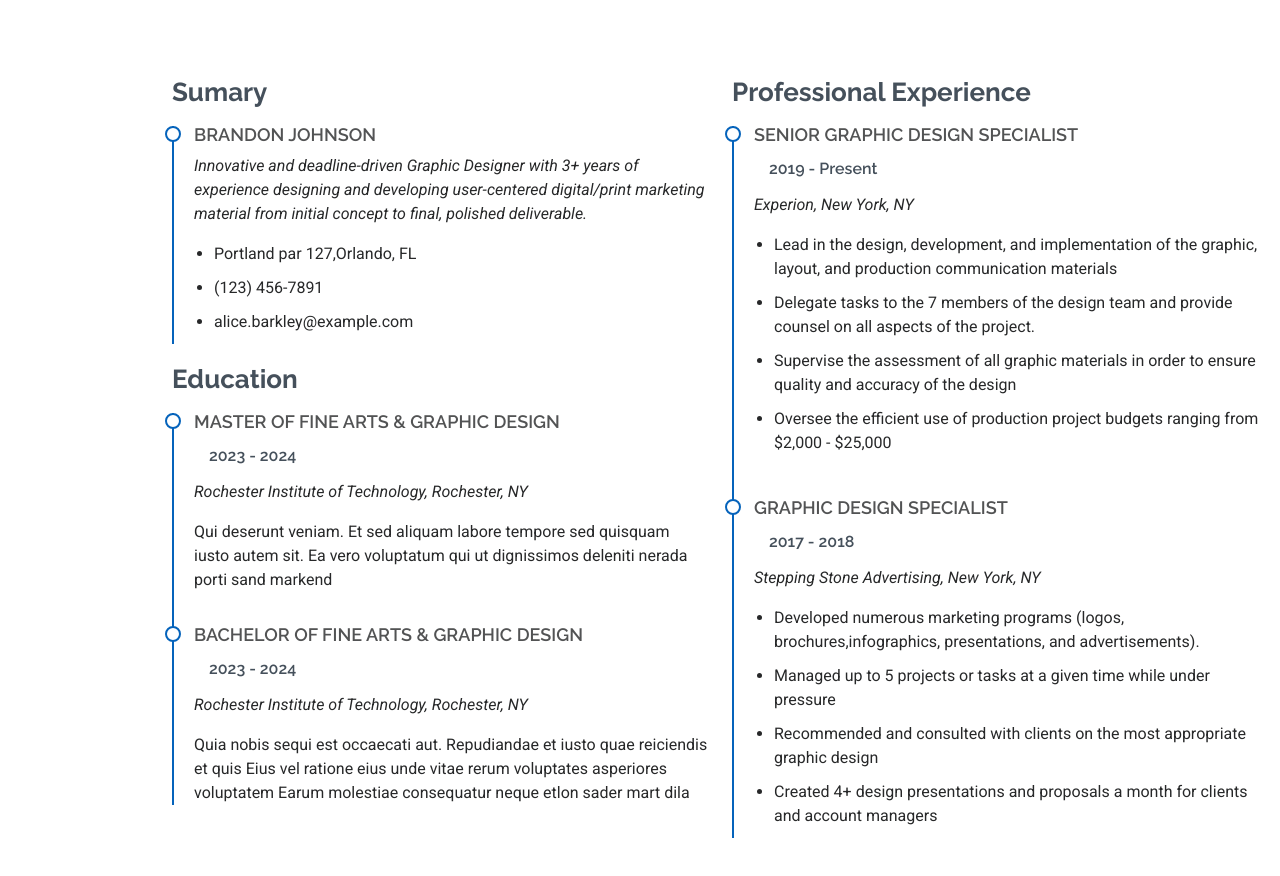
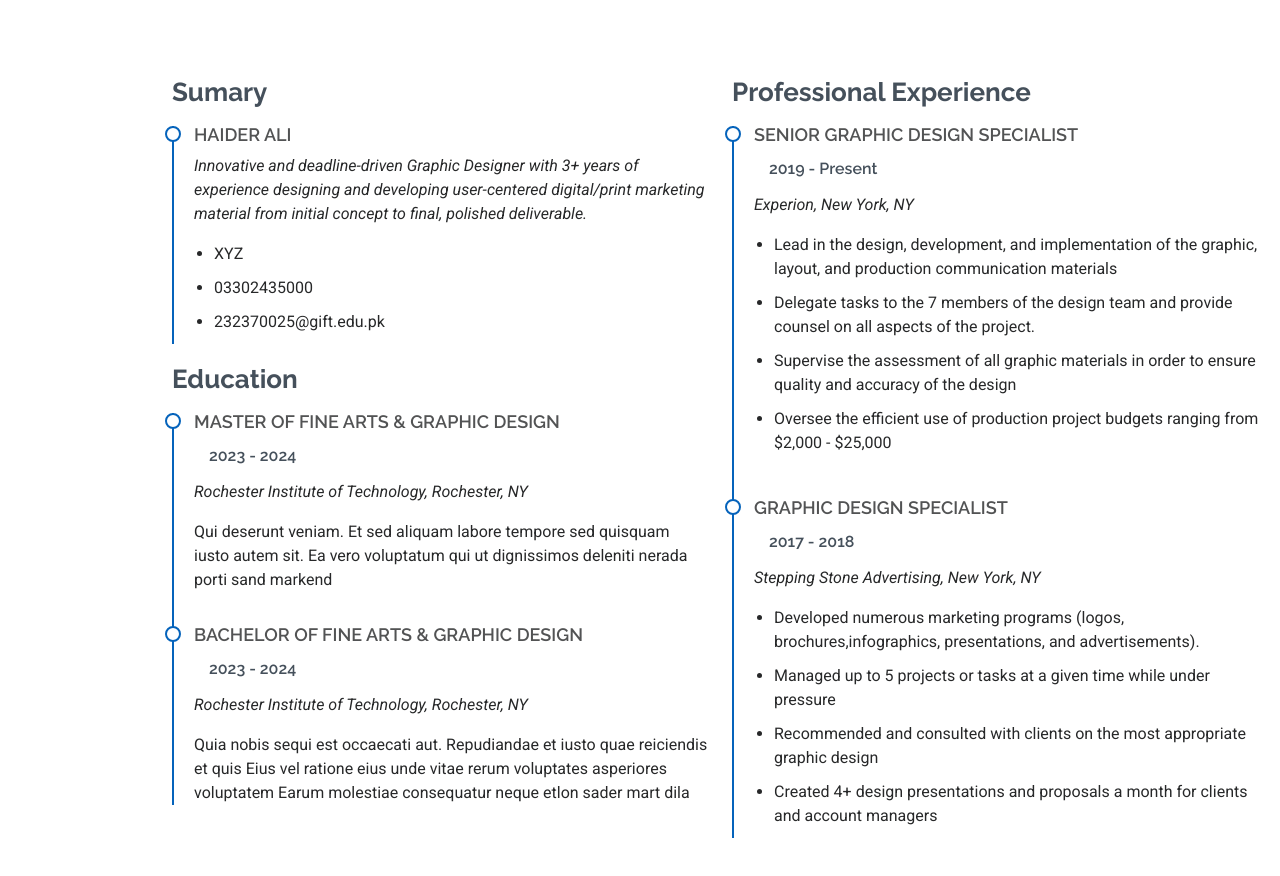
Before and after one commit to Haider752/cv, a plain HTML site: page index.html in a window 1280 px wide. Shown: the part 2322-3198 px from the top of the page. Drawn offline with Linux system fonts and the light colour scheme.

Commit message:
Update index.html

```diff
--- a/index.html
+++ b/index.html
@@ -256,12 +256,12 @@
             <h3 class="resume-title">Sumary</h3>
 
             <div class="resume-item pb-0">
-              <h4>Brandon Johnson</h4>
+              <h4>Haider Ali</h4>
               <p><em>Innovative and deadline-driven Graphic Designer with 3+ years of experience designing and developing user-centered digital/print marketing material from initial concept to final, polished deliverable.</em></p>
               <ul>
-                <li>Portland par 127,Orlando, FL</li>
-                <li>(123) 456-7891</li>
-                <li>alice.barkley@example.com</li>
+                <li>XYZ</li>
+                <li>03302435000</li>
+                <li>232370025@gift.edu.pk</li>
               </ul>
             </div><!-- Edn Resume Item -->
 
```
